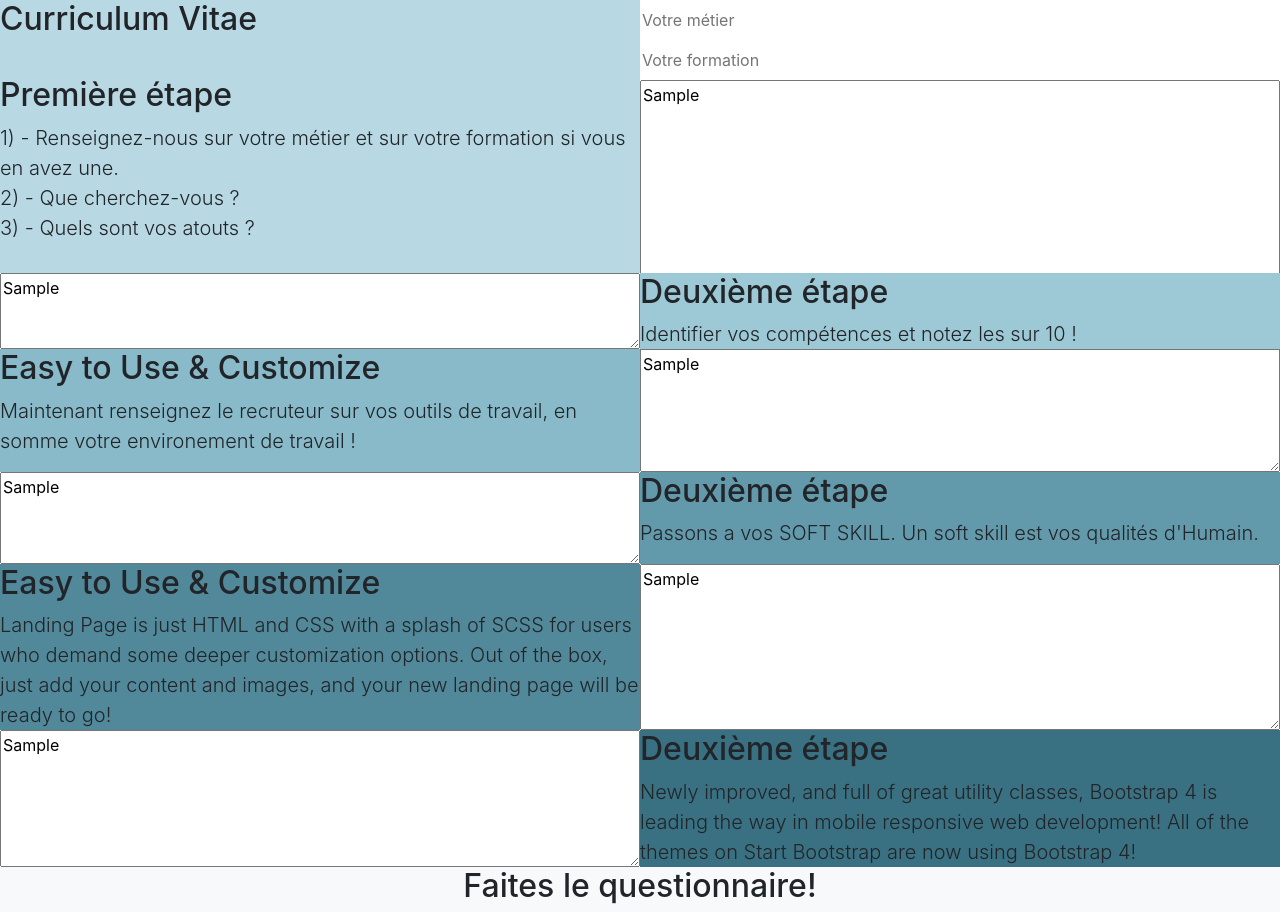
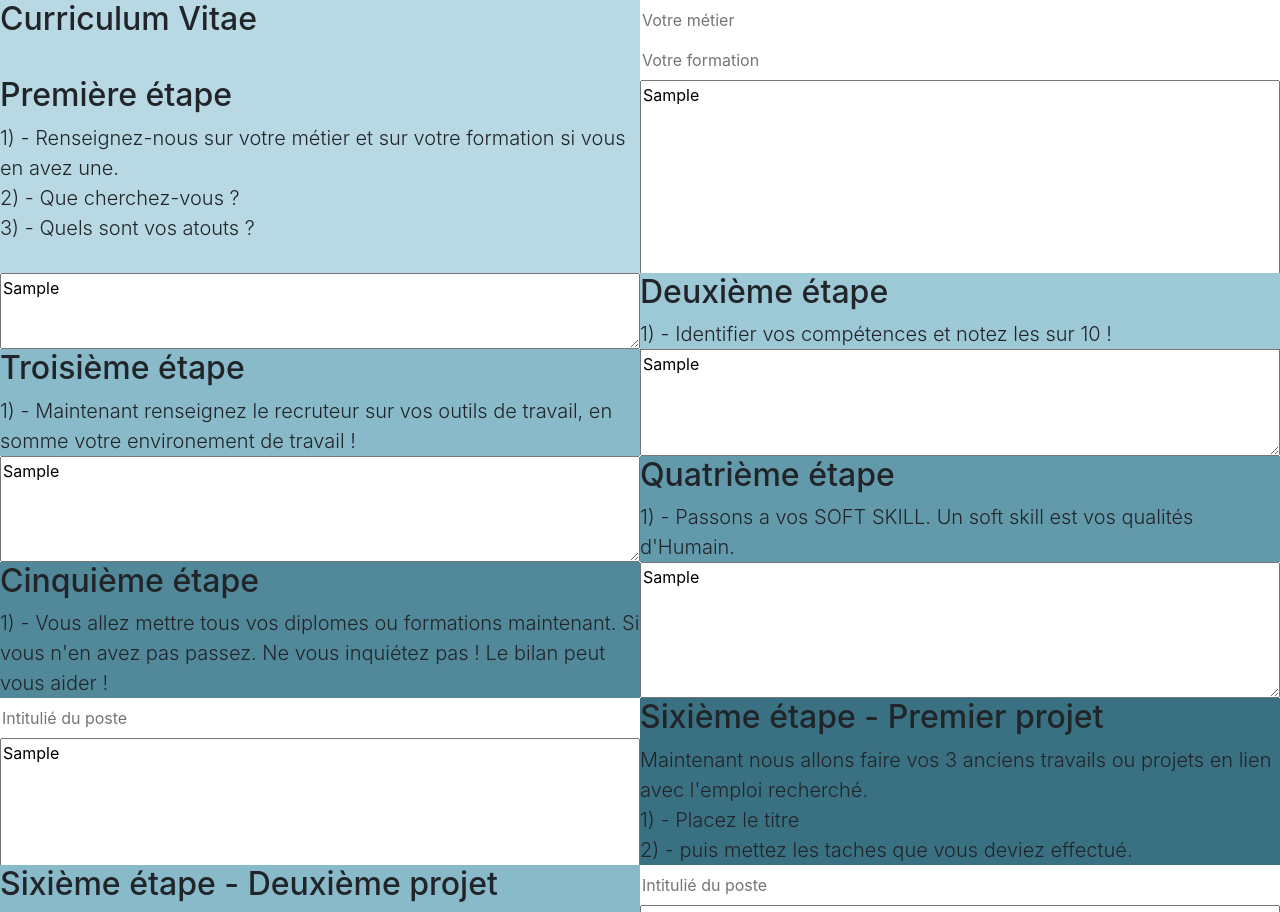
Before and after one commit to LeGrosLezard/SiteWeb, a Django app: template projetto/templates/comment_faire_mon_cv.html in a window 1280 px wide. Shown: the part 698-1610 px from the top of the page. Run offline with Django 3.2, Linux system fonts and the light colour scheme; the template is opened without the code that fills it: most values are stand-ins (such as "Sample title", 1, 10 or a date in 2020); parts of the project's set-up code (start-up, migrations or seed data) failed here and were passed over; some libraries are stand-ins or nearby versions.

Commit message:
Update comment_faire_mon_cv.html
faire la views

```diff
--- a/projetto/templates/comment_faire_mon_cv.html
+++ b/projetto/templates/comment_faire_mon_cv.html
@@ -228,7 +228,7 @@
         <div class="col-lg-6 my-auto showcase-text" style="background:#9DC8D5">
           <h2>Deuxième étape</h2>
           <p class="lead mb-0">
-              Identifier vos compétences et notez les sur 10 !
+              1) - Identifier vos compétences et notez les sur 10 !
 
 
              {% if user.is_authenticated %}
@@ -251,12 +251,12 @@
         </div>
 
         <div class="col-lg-6 order-lg-1 my-auto showcase-text" style="background:#89BAC9">
-          <h2>Easy to Use &amp; Customize</h2>
+          <h2>Troisième étape</h2>
           <p class="lead mb-0">
-              Maintenant renseignez le recruteur sur vos outils de travail, en somme
+              1) - Maintenant renseignez le recruteur sur vos outils de travail, en somme
               votre environement de travail !
 
-          <p>
+
 
 
               {% if user.is_authenticated %}
@@ -283,11 +283,11 @@
         </div>
 
         <div class="col-lg-6 my-auto showcase-text" style="background:#639AAB">
-          <h2>Deuxième étape</h2>
+          <h2>Quatrième étape</h2>
           <p class="lead mb-0">
-                Passons a vos SOFT SKILL. Un soft skill est vos qualités d'Humain.
-
-          </p>
+            1) - Passons a vos SOFT SKILL. Un soft skill est vos qualités d'Humain.
+
+
 
               {% if user.is_authenticated %}
               <input type="button" Value="Valider" id="valider_quatrieme">
@@ -310,12 +310,10 @@
         </div>
 
         <div class="col-lg-6 order-lg-1 my-auto showcase-text" style="background:#52899A">
-          <h2>Easy to Use &amp; Customize</h2>
-          <p class="lead mb-0">Landing Page is just HTML and CSS with a splash
-              of SCSS for users who demand some deeper customization options. Out
-              of the box, just add your content and images, and your new landing
-              page will be ready to go!
-
+          <h2>Cinquième étape</h2>
+          <p class="lead mb-0">
+              1) - Vous allez mettre tous vos diplomes ou formations maintenant.
+              Si vous n'en avez pas passez. Ne vous inquiétez pas ! Le bilan peut vous aider !
               {% if user.is_authenticated %}
               <input type="button" Value="Valider" id="valider_cinquieme">
               {% else %}
@@ -333,17 +331,31 @@
 
       <div class="row no-gutters">
         <div class="col-lg-6">
-            <TEXTAREA name="nom" style="width:100%;height:100%;" id="sixty">{{cv6}}</TEXTAREA>
+
+            <input type="text" placeholder="Intitulié du poste" style='width:100%;' id="">
+
+            <TEXTAREA name="nom" style="width:100%;height:100%;" id="sixty_one">{{cv6_1}}</TEXTAREA>
+
+
+
         </div>
 
         <div class="col-lg-6 my-auto showcase-text" style="background:#3A7182">
-          <h2>Deuxième étape</h2>
-          <p class="lead mb-0">Newly improved, and full of great utility classes,
-              Bootstrap 4 is leading the way in mobile responsive web development!
-              All of the themes on Start Bootstrap are now using Bootstrap 4!
+          <h2>Sixième étape - Premier projet</h2>
+          <p class="lead mb-0">
+           Maintenant nous allons faire vos 3 anciens travails ou projets en lien avec
+          l'emploi recherché.<br>
+
+          1) - Placez le titre<br>
+          2) - puis mettez les taches que vous deviez effectué.
+
+
+
+
+
 
               {% if user.is_authenticated %}
-              <input type="button" Value="Valider" id="valider_sixieme">
+              <input type="button" Value="Valider" id="valider_sixieme_un">
               {% else %}
               {% endif %}
 
@@ -353,8 +365,102 @@
 
           <div id="sixty_validation"></div>
 
-        </div>
-      </div>
+
+        </div>
+      </div>
+
+
+
+
+
+
+
+      <div class="row no-gutters">
+        <div class="col-lg-6 order-lg-2">
+
+            <input type="text" placeholder="Intitulié du poste" style='width:100%;' id="">
+
+            <TEXTAREA name="nom" style="width:100%;height:100%;" id="sixty_two">{{cv6_2}}</TEXTAREA>
+        </div>
+
+        <div class="col-lg-6 order-lg-1 my-auto showcase-text" style="background:#89BAC9">
+          <h2>Sixième étape - Deuxième projet</h2>
+          <p class="lead mb-0">
+              1) - Maintenant renseignez le recruteur sur vos outils de travail, en somme
+              votre environement de travail !
+
+
+
+
+              {% if user.is_authenticated %}
+              <center><input type="button" Value="Valider" id="valider_sixieme_deux"></center>
+              {% else %}
+              {% endif %}
+
+
+
+
+          </p>
+
+
+          <div id="sixty_validation"></div>
+
+        </div>
+      </div>
+
+
+
+
+
+
+
+
+
+      <div class="row no-gutters">
+        <div class="col-lg-6">
+
+            <input type="text" placeholder="Intitulié du poste" style='width:100%;' id="">
+
+            <TEXTAREA name="nom" style="width:100%;height:100%;" id="sixty_three">{{cv6_3}}</TEXTAREA>
+
+        </div>
+
+        <div class="col-lg-6 my-auto showcase-text" style="background:#3A7182">
+          <h2>Sixième étape - Troisème projet</h2>
+          <p class="lead mb-0">
+            <br>
+
+          1) - Placez le titre<br>
+          2) - puis mettez les taches que vous deviez effectué.
+
+
+
+
+
+              {% if user.is_authenticated %}
+              <input type="button" Value="Valider" id="valider_sixieme_trois">
+              {% else %}
+              {% endif %}
+
+
+
+          </p>
+
+          <div id="heighty_validation"></div>
+
+
+
+
+
+        </div>
+      </div>
+
+
+
+
+
+
+
 
 
 
@@ -389,7 +495,7 @@
         </div>
 
         <div class="col-lg-6 order-lg-1 my-auto showcase-text" style="background:#f5ec42">
-          <h2>Lettre de Motivation<br><br>Première étape</h2>
+          <h2>Sixième étape - Deuxième projet</h2>
 
           <p class="lead mb-0">
               Ici on se met à la place du recruteur.
@@ -415,10 +521,8 @@
         </div>
 
         <div class="col-lg-6 my-auto showcase-text" style="background:#f54242">
-          <h2>Deuxième étape</h2>
-          <p class="lead mb-0">Newly improved, and full of great utility classes,
-              Bootstrap 4 is leading the way in mobile responsive web development!
-              All of the themes on Start Bootstrap are now using Bootstrap 4!
+          <h2>Sixième étape - Troisème projet</h2>
+          <p class="lead mb-0">
 
 
               {% if user.is_authenticated %}
```
